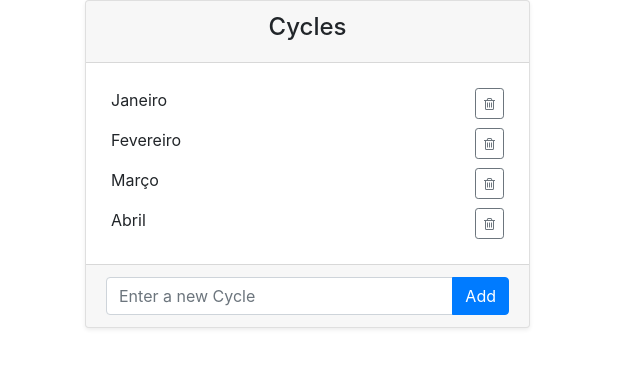
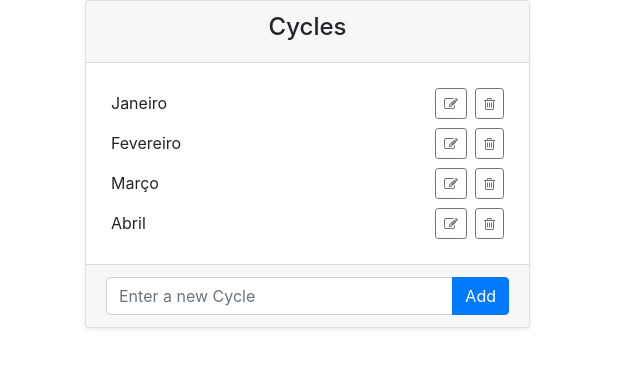
Before and after one commit to nathanaelreges/LEARNING-first-vue-project, a Vue app: page / in a window 1280 px wide. Shown: the top 368 px of the page, without its empty margins (0-640 px from the left). Built offline with nearby package versions, Linux system fonts and the light colour scheme.

Commit message:
Including editCycles

```diff
--- a/src/components/CyclesList.vue
+++ b/src/components/CyclesList.vue
@@ -6,13 +6,32 @@
       </div>
       <div class="card-body">
          <ul class="list-group list-group-flush">
-            <li v-for="item in list" :key="item.id" class="list-group-item">
-               {{ item.name }}
-               <button class="btn btn-outline-secondary float-right btn-sm"
-                  @click="removeCycle(item)"
-               >
-                  <i class="fa fa-trash-o "></i>
-               </button>
+            <li v-for="item in list" :key="item.id" class="list-group-item list__item">
+               <div class="list__content">
+                  <textarea v-if="editingId === item.id" rows="1"
+                     class="list__edit-content">
+                  </textarea>
+                  <span v-else >
+                     {{ item.name }}
+                  </span>
+               </div>
+               <div class="list__buttons">
+                  <button v-if="editingId === item.id" class="btn btn-outline-secondary btn-sm ml-2"
+                     @click="confirmEditCycle(item)"
+                  >
+                     <i class="fa fa-check "></i>
+                  </button>
+                  <button v-else class="btn btn-outline-secondary btn-sm ml-2"
+                     @click="editCycle(item)"
+                  >
+                     <i class="fa fa-edit"></i>
+                  </button>
+                  <button class="btn btn-outline-secondary btn-sm ml-2"
+                     @click="removeCycle(item)"
+                  >
+                     <i class="fa fa-trash-o "></i>
+                  </button>
+               </div>
             </li>
          </ul>
       </div>
@@ -30,6 +49,7 @@
 </template>
 
 <script>
+import Vue from 'vue'
 export default {
    name: "CyclesList",
    data() {
@@ -41,6 +61,7 @@ export default {
             { name: "Março", id: 3},
             { name: "Abril", id: 4}
          ],
+         editingId: undefined,
          lastId: 10
       }
    },
@@ -51,6 +72,12 @@ export default {
       },
       removeCycle (item) {
          this.list.splice(this.list.indexOf(item), 1)
+      },
+      editCycle (item) {
+         this.editingId = item.id
+      },
+      confirmEditCycle (item) {
+         this.editingId = undefined
       }
    }
 }
@@ -64,4 +91,25 @@ export default {
    padding: 5px;
 }
 
+.btn {
+   box-shadow: none;
+
+}
+
+
+.list__item {
+   display: flex;
+   align-items: center;
+}
+
+.list__content {
+   flex-grow: 1;
+   display: flex;;
+}
+.list__edit-content {
+   resize: none;
+   border: none;
+   flex-grow: 1;
+}
+
 </style>
```
